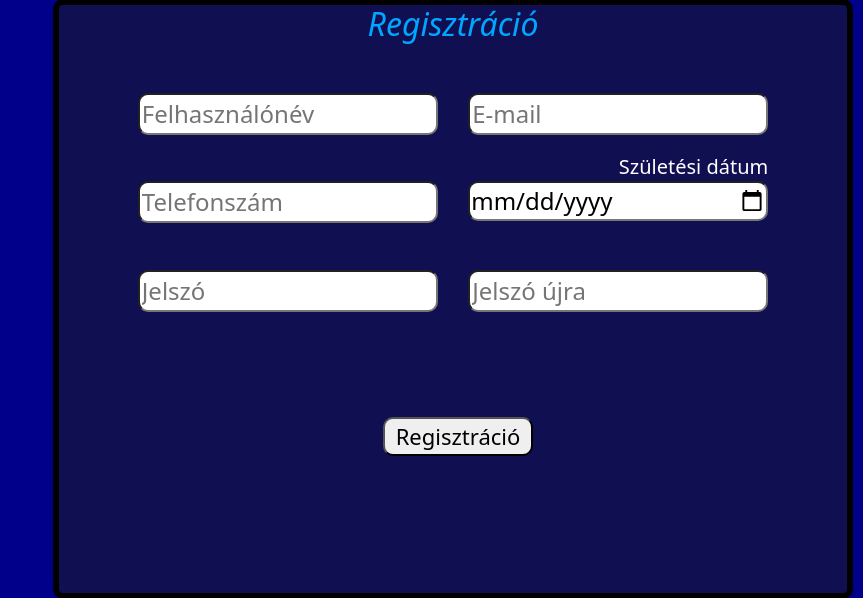
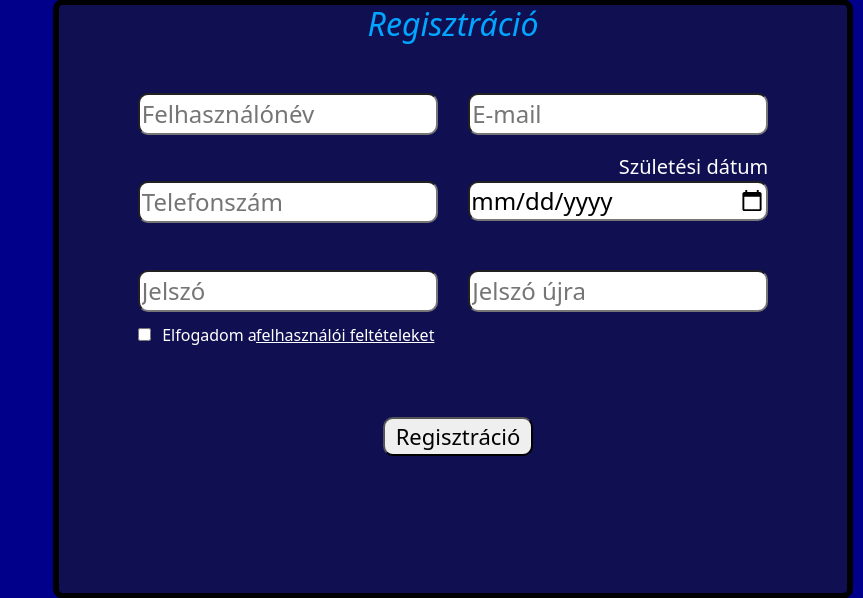
Before and after one commit to Norbi5930/Bank-application, a Flask app: page /register in a window 1360 px wide. Shown: the part 177-775 px from the top of the page, without its empty margins (497-1360 px from the left). Run offline with Flask 3, Linux system fonts and the light colour scheme.

Commit message:
privacy hozzáadva

```diff
--- a/fusionflare/forms.py
+++ b/fusionflare/forms.py
@@ -17,6 +17,7 @@ class RegisterForm(FlaskForm):
     birth_data = DateField("Születési dátum", validators=[InputRequired()])
     password = PasswordField(validators=[InputRequired(), Length(8)], render_kw={"placeholder": "Jelszó"})
     password_confirm = PasswordField(validators=[InputRequired(), EqualTo("password", message="A két jelszó nem eggyezik!")], render_kw={"placeholder": "Jelszó újra"})
+    accept_privacy = BooleanField()
     submit = SubmitField("Regisztráció")
 
 
@@ -40,7 +41,11 @@ class RegisterForm(FlaskForm):
         if now_year - birth_data.data.year > 99:
             raise ValidationError(message="Érvényes dátumot adj meg!")
 
-
+    def validate_accept_privacy(self, accept_privacy):
+        if accept_privacy.data:
+            pass
+        else:
+            raise ValidationError(message="Nem fogadtad el a felhasználási feltételeket!")
 
 
 class LoginForm(FlaskForm):
--- a/fusionflare/routes.py
+++ b/fusionflare/routes.py
@@ -1,6 +1,7 @@
 from flask import render_template, redirect, url_for, flash, request
 from flask_login import login_user, current_user, logout_user, login_required
 from random import randint
+from wtforms.validators import ValidationError
 
 from fusionflare import app, db, bcrypt
 from fusionflare.forms import RegisterForm, LoginForm
@@ -12,6 +13,8 @@ from fusionflare.email_sender import SuccesRegister, NewLogin
 
 with app.app_context():
     db.create_all()
+    #user = User(username="Barta Norbert", card_number="123456789", balance=100, cvc_code="123", email="bnorbert0925@gmail.com", birth_day="2009-01-26", phone_number="380123456", password=bcrypt.generate_password_hash("Csipsz123"))
+    #db.session.add(user)
     db.session.commit()
 
 
@@ -25,6 +28,8 @@ def home():
 @app.route("/register", methods=["GET", "POST"])
 def register():
     form = RegisterForm()
+    if current_user.is_authenticated:
+        return redirect(url_for("home"))
     if form.validate_on_submit():
         try:
             hashed_password = bcrypt.generate_password_hash(form.password.data).decode("utf-8")
@@ -34,7 +39,7 @@ def register():
             db.session.add(user)
             db.session.commit()
             login_user(user)
-            SuccesRegister(form.username.data, card_number, form.email.data).send_email()
+            #SuccesRegister(form.username.data, card_number, form.email.data).send_email()
             flash("Sikeres regisztráció!", "succes")
         except:
             flash("Sikertelen regisztráció, próbáld újra később.", "danger")
@@ -77,7 +82,7 @@ def login():
             login_user(user)
             next_page = request.args.get("next")
             flash("Sikeres bejelentkezés!", "succes")
-            NewLogin(current_user.username, current_user.email).send_email()
+            #NewLogin(current_user.username, current_user.email).send_email()
             return redirect(next_page) if next_page else redirect(url_for("home"))
         else:
             flash("Sikertelen bejelentkezés, ellenőrizze a felhasználónevet vagy a jelszót!", "danger")
@@ -91,6 +96,10 @@ def information():
     return render_template("information.html", title="Információk")
 
 
+@app.route("/privacy", methods=["GET"])
+def privacy():
+    return render_template("privacy.html", title="Privacy")
+
 @app.route("/logout")
 @login_required
 def logout():
--- a/fusionflare/static/style.css
+++ b/fusionflare/static/style.css
@@ -74,7 +74,7 @@ body {
 .error-code {
     color: red;
     position: relative;
-    transform: translateY(280px) translateX(220px);
+    transform: translateY(300px) translateX(220px);
     font-size: 16px;
 }
 
@@ -157,6 +157,28 @@ body {
 }
 
 
+.register-privacy {
+    position: absolute;
+    border-radius: 2px;
+    left: 10%;
+    top: 55%;
+}
+
+.register-privacy-label {
+    position: absolute;
+    left: calc(15% - 15px);
+    top: calc(55% - 5px);
+    color: white;
+    user-select: none;
+}
+
+.register-privacy-label-link {
+    position: absolute;
+    left: 25%;
+    top: calc(55% - 5px);
+    color: white;
+}
+
 .register-button {
     position: absolute;
     width: 150px;
@@ -174,3 +196,9 @@ body {
 .register-button:active {
     margin-top: 2px;
 }
+
+
+.privacy-title {
+    font-size: 32px;
+    text-align: center;
+}
--- a/fusionflare/templates/register.html
+++ b/fusionflare/templates/register.html
@@ -81,6 +81,19 @@
                 {% endif %}
             </div>
             <div>
+                {% if form.accept_privacy.errors %}
+                    {{ form.accept_privacy(class="register-privacy") }} <p class="register-privacy-label">Elfogadom a</p> <a class="register-privacy-label-link" href="{{ url_for('privacy')}}">felhasználói feltételeket</a>
+                    <div class="error-code">
+                        {% for error in form.accept_privacy.errors %}
+                            <span>{{ error }}</span>
+                        {% endfor %}
+                    </div>
+                {% else %}
+                    {{ form.accept_privacy(class="register-privacy") }} <p class="register-privacy-label">Elfogadom a</p> <a class="register-privacy-label-link" href="{{ url_for('privacy')}}">felhasználói feltételeket</a>
+                {% endif %}
+            </div>
+
+            <div>
                 {{ form.submit(class="register-button") }}
             </div>
         </form>
```
Also changed, not shown: fusionflare/templates/privacy.html (added, +13 -0 lines).
